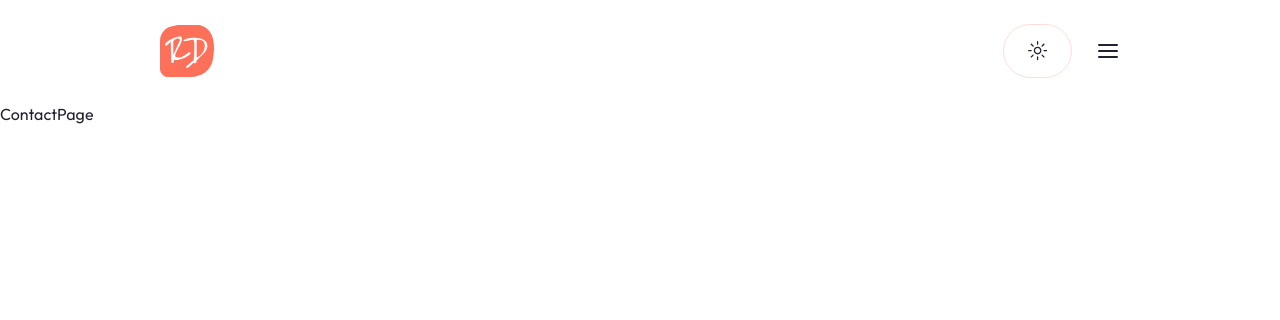
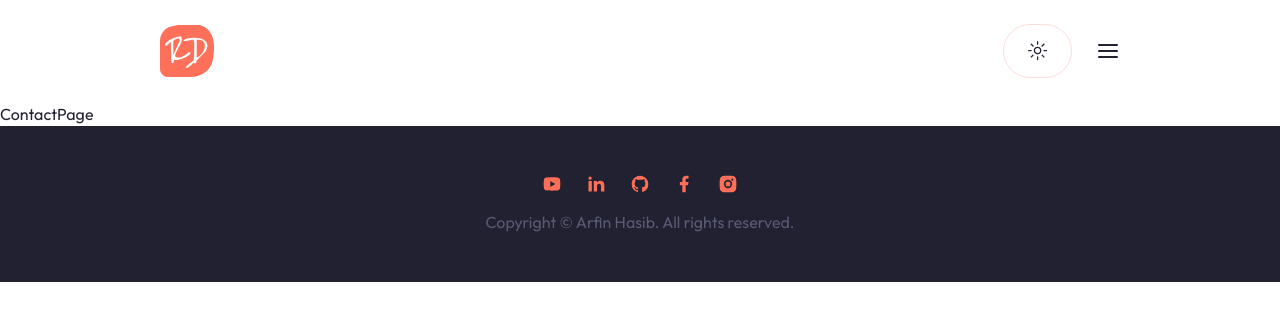
Before and after one commit to ArfinHasib/portfolio-3.0, a Next.js app: page /contact in a window 1280 px wide. Shown: the top 320 px of the page. Built offline with nearby package versions, Linux system fonts and the light colour scheme.

Commit message:
Building the footer

```diff
--- a/app/template.jsx
+++ b/app/template.jsx
@@ -28,7 +28,6 @@
             style={{ transform: `translateY(${completion - 100}%)` }}
             className='fixed z-50 bg-primary w-1 top-0 right-0 bottom-0 transition-all duration-700'
          ></span>
-         <div className='h-[4000px]'></div>
       </>
    );
 };
--- a/components/Footer.jsx
+++ b/components/Footer.jsx
@@ -1,7 +1,23 @@
-import React from 'react';
+import Socials from './Socials';
 
 const Footer = () => {
-   return <div>Footer</div>;
+   return (
+      <footer className='bg-secondary dark:bg-tertiary py-12'>
+         <div className='container mx-auto'>
+            <div className='flex flex-col items-center justify-between'>
+               {/* socials */}
+               <Socials
+                  containerStyles='flex gap-x-6 mx-auto xl:mx-0 mb-4'
+                  iconStyles='text-primary dark:text-white/40 text-[20px] hover:text-white dark:hover:text-primary transition-all'
+               />
+               {/* copyright */}
+               <div className='text-muted-foreground'>
+                  Copyright &copy; Arfin Hasib. All rights reserved.
+               </div>
+            </div>
+         </div>
+      </footer>
+   );
 };
 
 export default Footer;
```
